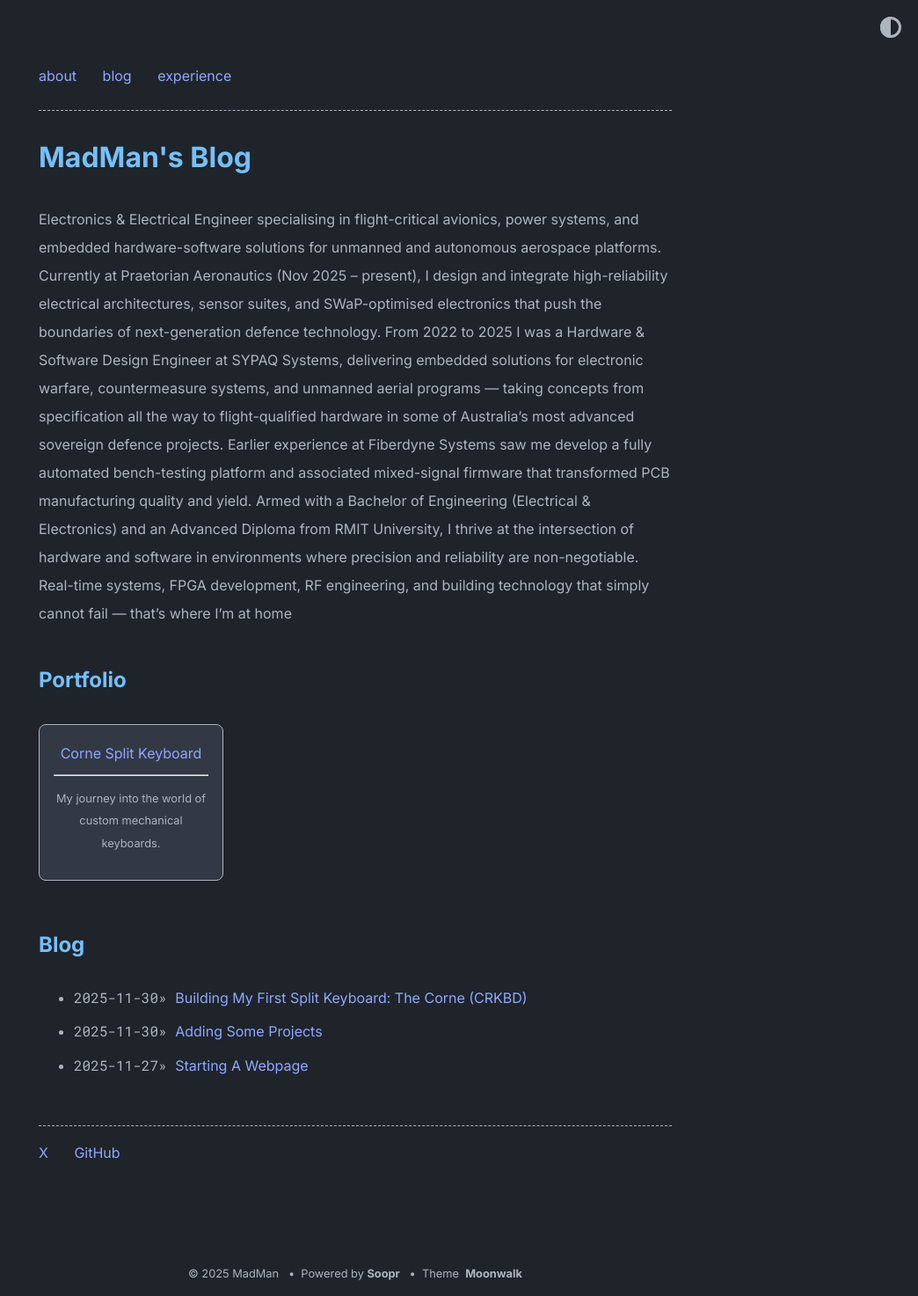
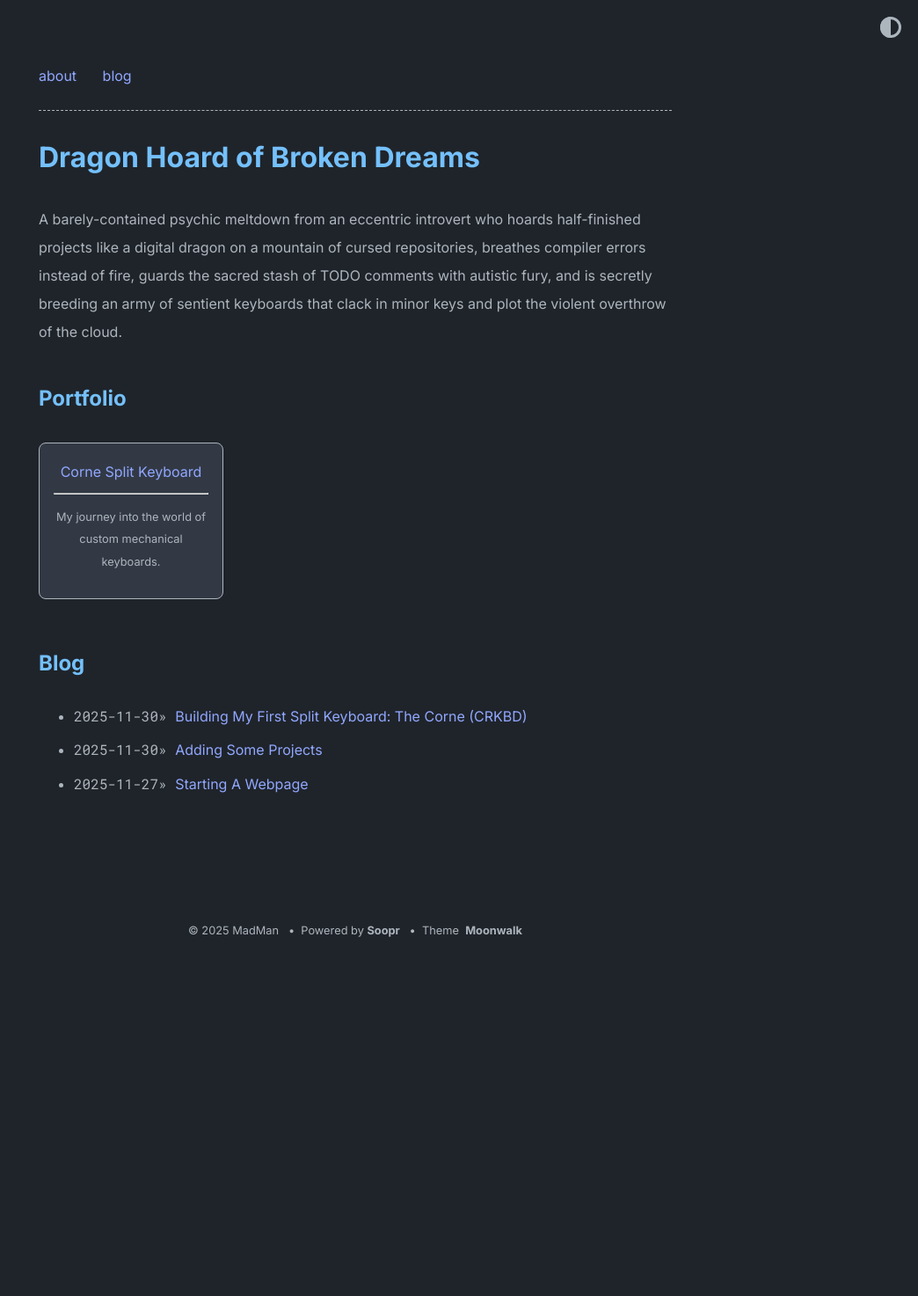
Before and after one commit to Cimos/cimos.github.io, a Jekyll site: the page built from index.md, in a window 1280 px wide. Shown: the whole page at 88% size, without its empty margins (236-1280 px from the left). Built offline with Jekyll 4.4.1, drawn with Linux system fonts in a browser that asks for light colours; after the commit the page ends 1084 px from its top, so only the background shows below that.

Commit message:
Update about, remove experience tab, update image formating in latest post. Update blog description and title

```diff
--- a/_config.yml
+++ b/_config.yml
@@ -1,14 +1,9 @@
-title: MadMan's Blog
+title: Dragon Hoard of Broken Dreams
 author: MadMan
 # url: https://www.abhinavsaxena.com/moonwalk # root address of the site
 url: https://cimos.github.io/ # root address of the site
-description: "
-  Electronics & Electrical Engineer specialising in flight-critical avionics, power systems, and embedded hardware-software solutions for unmanned and autonomous aerospace platforms.
-  Currently at Praetorian Aeronautics (Nov 2025 – present), I design and integrate high-reliability electrical architectures, sensor suites, and SWaP-optimised electronics that push the boundaries of next-generation defence technology.
-  From 2022 to 2025 I was a Hardware & Software Design Engineer at SYPAQ Systems, delivering embedded solutions for electronic warfare, countermeasure systems, and unmanned aerial programs — taking concepts from specification all the way to flight-qualified hardware in some of Australia’s most advanced sovereign defence projects.
-  Earlier experience at Fiberdyne Systems saw me develop a fully automated bench-testing platform and associated mixed-signal firmware that transformed PCB manufacturing quality and yield.
-  Armed with a Bachelor of Engineering (Electrical & Electronics) and an Advanced Diploma from RMIT University, I thrive at the intersection of hardware and software in environments where precision and reliability are non-negotiable. Real-time systems, FPGA development, RF engineering, and building technology that simply cannot fail — that’s where I’m at home
-  "
+description: "A barely-contained psychic meltdown from an eccentric introvert who hoards half-finished projects like a digital dragon on a mountain of cursed repositories, breathes compiler errors instead of fire, guards the sacred stash of TODO comments with autistic fury, and is secretly breeding an army of sentient keyboards that clack in minor keys and plot the violent overthrow of the cloud."
+
 permalink: /:slug
 
 favicon: "./logo.png" # relative path to site's favicon
@@ -27,7 +22,7 @@
   date_format: "%Y-%m-%d" # customize how date is formatted
   show_description: true # show blog description
   show_navbar: true # show horizontal navbar
-  show_footer: true # show footer links in home page,add in _data/home.yml
+  show_footer: trueeccentric # show footer links in home page,add in _data/home.yml
   show_copyright: true # show copyright notice in footer
   # following keys are using to create home layout
   show_projects: true # show projects as cards, add in _data/home.yml
--- a/_data/home.yml
+++ b/_data/home.yml
@@ -4,9 +4,6 @@
 
   - title: blog
     url: blog
-
-  - title: experience
-    url: about
 
 project_entries:
   - title: Corne Split Keyboard
```
Also changed, not shown: _posts/2025-11-30-mechanical-keyboard-rabbit-hole.md (+26 -15 lines), about.md (+1 -1 lines).
